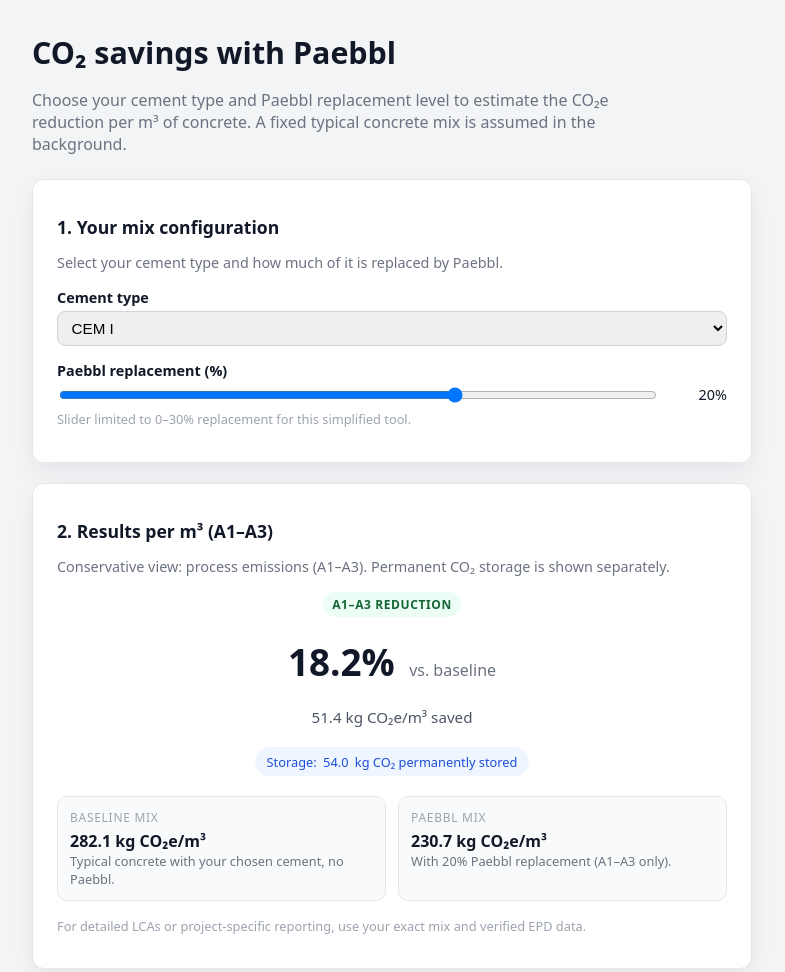
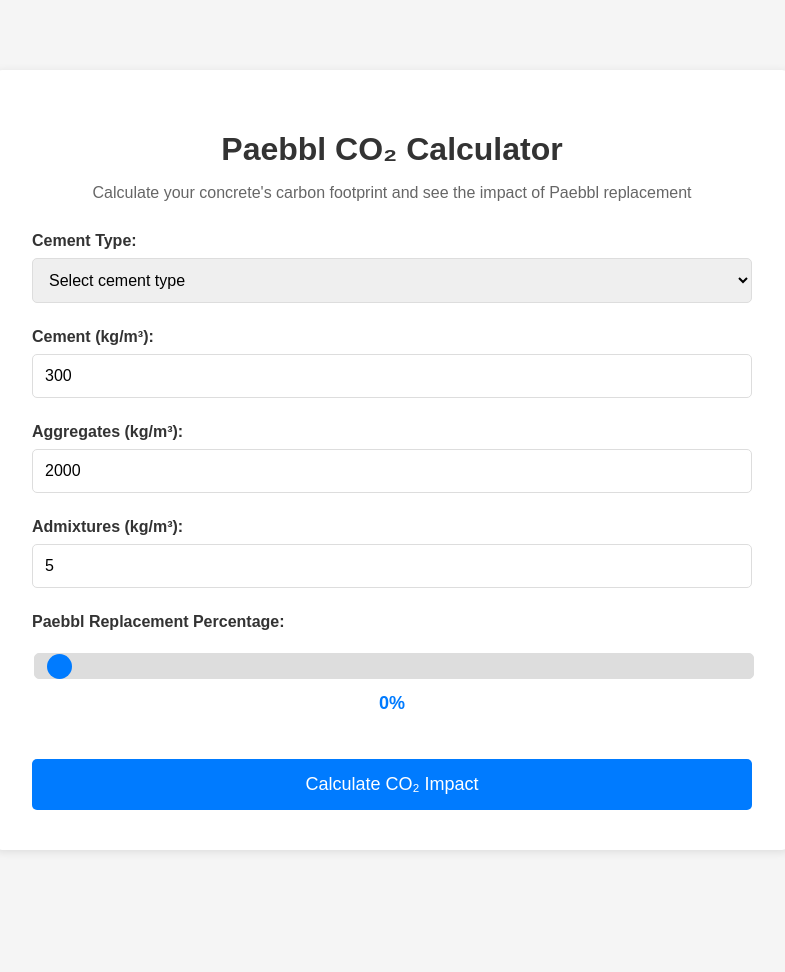
Before and after one commit to renauddupeloux-source/calculator, a plain HTML site: page index.html in a window 1280 px wide. Shown: the whole page, without its empty margins (248-1033 px from the left). After the commit the page ends 920 px from the top, so only its background shows below. Drawn offline with Linux system fonts and the light colour scheme.

Commit message:
index.html

```diff
--- a/index.html
+++ b/index.html
@@ -1,424 +1,294 @@
 <!DOCTYPE html>
 <html lang="en">
 <head>
-  <meta charset="UTF-8" />
-  <title>Paebbl – CO₂ Savings Calculator (Simple)</title>
-  <meta name="viewport" content="width=device-width, initial-scale=1" />
+    <meta charset="UTF-8">
+    <meta name="viewport" content="width=device-width, initial-scale=1.0">
+    <title>Paebbl CO₂ Calculator</title>
     <style>
-    :root {
-      font-family: system-ui, -apple-system, BlinkMacSystemFont, "Segoe UI", sans-serif;
-      color: #111827;
-      background: #f3f4f6;
+        body {
+            font-family: Arial, sans-serif;
+            max-width: 800px;
+            margin: 50px auto;
+            padding: 20px;
+            background-color: #f5f5f5;
         }
-    body {
-      max-width: 720px;
-      margin: 2rem auto;
-      padding: 0 1rem 3rem;
+        .calculator {
+            background: white;
+            padding: 40px;
+            border-radius: 10px;
+            box-shadow: 0 2px 10px rgba(0,0,0,0.1);
         }
-    h1 {
-      font-size: 1.9rem;
-      margin-bottom: 0.25rem;
-    }
-    .subtitle {
-      color: #6b7280;
-      margin-bottom: 1.5rem;
-      max-width: 600px;
-    }
-    .card {
-      background: #ffffff;
-      border-radius: 12px;
-      padding: 1.25rem 1.5rem;
-      box-shadow: 0 10px 25px rgba(15, 23, 42, 0.06);
-      border: 1px solid #e5e7eb;
-      margin-bottom: 1.25rem;
-    }
-    .card h2 {
-      font-size: 1.1rem;
-      margin-bottom: 0.25rem;
-    }
-    .card p.desc {
-      font-size: 0.9rem;
-      color: #6b7280;
-      margin-bottom: 1rem;
+        .form-group {
+            margin-bottom: 25px;
         }
         label {
             display: block;
-      font-size: 0.9rem;
-      font-weight: 600;
-      margin-bottom: 0.25rem;
+            margin-bottom: 8px;
+            font-weight: bold;
+            color: #333;
         }
-    select, input[type="range"] {
+        input, select {
             width: 100%;
-      padding: 0.45rem 0.6rem;
-      border-radius: 8px;
-      border: 1px solid #d1d5db;
-      font-size: 0.95rem;
+            padding: 12px;
+            border: 1px solid #ddd;
+            border-radius: 5px;
             box-sizing: border-box;
+            font-size: 16px;
         }
-    .field {
-      margin-bottom: 0.9rem;
+        .slider-container {
+            margin: 20px 0;
         }
-    .slider-row {
-      display: flex;
-      align-items: center;
-      gap: 0.75rem;
+        .slider {
+            width: 100%;
+            height: 8px;
+            border-radius: 5px;
+            background: #ddd;
+            outline: none;
+            -webkit-appearance: none;
         }
-    input[type="range"] {
-      flex: 1;
-      padding: 0;
+        .slider::-webkit-slider-thumb {
+            -webkit-appearance: none;
+            appearance: none;
+            width: 25px;
+            height: 25px;
+            border-radius: 50%;
+            background: #007bff;
+            cursor: pointer;
+        }
+        .slider::-moz-range-thumb {
+            width: 25px;
+            height: 25px;
+            border-radius: 50%;
+            background: #007bff;
+            cursor: pointer;
+            border: none;
         }
         .slider-value {
-      font-size: 0.9rem;
-      min-width: 3.5rem;
-      text-align: right;
-      font-variant-numeric: tabular-nums;
+            text-align: center;
+            font-size: 18px;
+            font-weight: bold;
+            color: #007bff;
+            margin-top: 10px;
         }
-    .note {
-      font-size: 0.8rem;
-      color: #9ca3af;
-      margin-top: 0.25rem;
+        button {
+            background-color: #007bff;
+            color: white;
+            padding: 15px 30px;
+            border: none;
+            border-radius: 5px;
+            cursor: pointer;
+            font-size: 18px;
+            width: 100%;
+            margin-top: 20px;
         }
-    .results-main {
+        button:hover {
+            background-color: #0056b3;
+        }
+        .results {
+            margin-top: 30px;
+            padding: 25px;
+            background-color: #f8f9fa;
+            border-radius: 8px;
+            display: none;
+        }
+        .result-row {
             display: flex;
-      flex-direction: column;
-      align-items: center;
-      gap: 1.25rem;
+            justify-content: space-between;
+            margin: 15px 0;
+            padding: 10px 0;
+            border-bottom: 1px solid #ddd;
+        }
+        .result-label {
+            font-weight: bold;
+        }
+        .result-value {
+            color: #007bff;
+            font-weight: bold;
+        }
+        .savings {
+            background-color: #d4edda;
+            color: #155724;
+            padding: 15px;
+            border-radius: 5px;
+            margin-top: 20px;
             text-align: center;
         }
-    .badge {
-      padding: 0.25rem 0.6rem;
-      border-radius: 999px;
-      background: #ecfdf5;
-      color: #166534;
-      font-size: 0.75rem;
-      font-weight: 600;
-      text-transform: uppercase;
-      letter-spacing: 0.05em;
+        .savings h3 {
+            margin: 0 0 10px 0;
+            font-size: 24px;
         }
-    .big-number {
-      font-size: 2.3rem;
-      font-weight: 800;
-      font-variant-numeric: tabular-nums;
+        .sequestration {
+            background-color: #e8f4fd;
+            color: #1e5a8a;
+            padding: 15px;
+            border-radius: 5px;
+            margin-top: 20px;
+            text-align: center;
         }
-    .big-number span.small {
-      font-size: 1rem;
-      font-weight: 500;
-      margin-left: 0.3rem;
-      color: #6b7280;
+        .sequestration h3 {
+            margin: 0 0 10px 0;
+            font-size: 24px;
         }
-    .delta-text {
-      font-size: 0.95rem;
-      color: #4b5563;
+        h1 {
+            color: #333;
+            text-align: center;
+            margin-bottom: 10px;
         }
-    .pill {
-      display: inline-flex;
-      align-items: center;
-      gap: 0.4rem;
-      padding: 0.35rem 0.75rem;
-      border-radius: 999px;
-      background: #eff6ff;
-      color: #1d4ed8;
-      font-size: 0.8rem;
-      font-weight: 500;
-    }
-    .summary-grid {
-      display: grid;
-      grid-template-columns: repeat(2, minmax(0, 1fr));
-      gap: 0.75rem;
-      margin-top: 1.25rem;
-      font-size: 0.9rem;
-    }
-    .summary-item {
-      padding: 0.75rem;
-      border-radius: 10px;
-      background: #f9fafb;
-      border: 1px solid #e5e7eb;
-      text-align: left;
-    }
-    .summary-label {
-      font-size: 0.75rem;
-      text-transform: uppercase;
-      letter-spacing: 0.06em;
-      color: #9ca3af;
-      margin-bottom: 0.25rem;
-    }
-    .summary-value {
-      font-size: 1.0rem;
-      font-weight: 600;
-      font-variant-numeric: tabular-nums;
-    }
-    .summary-sub {
-      font-size: 0.8rem;
-      color: #6b7280;
+        .subtitle {
+            text-align: center;
+            color: #666;
+            margin-bottom: 30px;
         }
     </style>
 </head>
 <body>
-  <h1>CO₂ savings with Paebbl</h1>
-  <p class="subtitle">
-    Choose your cement type and Paebbl replacement level to estimate the CO₂e reduction
-    per m³ of concrete. A fixed typical concrete mix is assumed in the background.
-  </p>
+    <div class="calculator">
+        <h1>Paebbl CO₂ Calculator</h1>
+        <p class="subtitle">Calculate your concrete's carbon footprint and see the impact of Paebbl replacement</p>
 
-  <!-- Inputs -->
-  <div class="card">
-    <h2>1. Your mix configuration</h2>
-    <p class="desc">
-      Select your cement type and how much of it is replaced by Paebbl.
-    </p>
-
-    <div class="field">
-      <label for="cementType">Cement type</label>
-      <select id="cementType">
-        <option value="cement_cem1">CEM I</option>
-        <option value="cement_cem2">CEM II</option>
-        <option value="cement_cem3">CEM III</option>
+        <form id="co2-form">
+            <div class="form-group">
+                <label for="cement-type">Cement Type:</label>
+                <select id="cement-type" required>
+                    <option value="">Select cement type</option>
+                    <option value="CEM_I">CEM I</option>
+                    <option value="CEM_II_A">CEM II/A</option>
+                    <option value="CEM_II_B">CEM II/B</option>
+                    <option value="CEM_III_A">CEM III/A</option>
+                    <option value="CEM_III_B">CEM III/B</option>
                 </select>
             </div>
 
-    <div class="field">
-      <label for="replacementPct">Paebbl replacement (%)</label>
-      <div class="slider-row">
-        <input id="replacementPct" type="range" min="0" max="30" step="1" value="20" />
-        <div class="slider-value"><span id="replacementPctValue">20</span>%</div>
+            <div class="form-group">
+                <label for="cement">Cement (kg/m³):</label>
+                <input type="number" id="cement" required min="0" step="0.1" placeholder="e.g., 300" value="300">
             </div>
-      <p class="note">
-        Slider limited to 0–30% replacement for this simplified tool.
-      </p>
+
+            <div class="form-group">
+                <label for="aggregates">Aggregates (kg/m³):</label>
+                <input type="number" id="aggregates" required min="0" step="0.1" placeholder="e.g., 2000" value="2000">
+            </div>
+
+            <div class="form-group">
+                <label for="admixtures">Admixtures (kg/m³):</label>
+                <input type="number" id="admixtures" required min="0" step="0.1" placeholder="e.g., 5" value="5">
+            </div>
+
+            <div class="form-group">
+                <label for="paebbl-replacement">Paebbl Replacement Percentage:</label>
+                <div class="slider-container">
+                    <input type="range" id="paebbl-replacement" class="slider" min="0" max="30" value="0" step="1">
+                    <div class="slider-value" id="slider-value">0%</div>
                 </div>
             </div>
 
-  <!-- Results -->
-  <div class="card">
-    <h2>2. Results per m³ (A1–A3)</h2>
-    <p class="desc">
-      Conservative view: process emissions (A1–A3). Permanent CO₂ storage is shown separately.
-    </p>
+            <button type="submit">Calculate CO₂ Impact</button>
+        </form>
 
-    <div class="results-main">
-      <div class="badge">A1–A3 reduction</div>
-      <div class="big-number">
-        <span id="reductionPct">0.0</span>%
-        <span class="small">vs. baseline</span>
-      </div>
-      <div class="delta-text">
-        <span id="reductionAbs">0.0</span> kg CO₂e/m³ saved
+        <div class="results" id="results">
+            <h2>Results</h2>
+
+            <div class="result-row">
+                <span class="result-label">Baseline Mix CO₂ Footprint:</span>
+                <span class="result-value" id="baseline-co2"></span>
             </div>
 
-      <div class="pill" id="storagePill" style="display:none;">
-        Storage: <span id="storedCO2">0.0</span> kg CO₂ permanently stored
-      </div>
+            <div class="result-row">
+                <span class="result-label">Paebbl Mix CO₂ Footprint:</span>
+                <span class="result-value" id="paebbl-co2"></span>
             </div>
 
-    <div class="summary-grid">
-      <div class="summary-item">
-        <div class="summary-label">Baseline mix</div>
-        <div class="summary-value">
-          <span id="gwpBaseline">0.0</span> kg CO₂e/m³
+            <div class="result-row">
+                <span class="result-label">CO₂ Reduction:</span>
+                <span class="result-value" id="co2-reduction"></span>
             </div>
-        <div class="summary-sub">
-          Typical concrete with your chosen cement, no Paebbl.
+
+            <div class="savings" id="savings">
+                <h3 id="savings-percentage"></h3>
+                <p>Embodied carbon footprint reduction with Paebbl</p>
             </div>
-      </div>
-      <div class="summary-item">
-        <div class="summary-label">Paebbl mix</div>
-        <div class="summary-value">
-          <span id="gwpPaebbl">0.0</span> kg CO₂e/m³
-        </div>
-        <div class="summary-sub">
-          With <span id="replacementSummary">0</span>% Paebbl replacement (A1–A3 only).
+
+            <div class="sequestration" id="sequestration">
+                <h3 id="co2-sequestered"></h3>
+                <p>CO₂ sequestered by Paebbl</p>
             </div>
         </div>
     </div>
 
-    <p class="note" style="margin-top: 1rem;">
-      For detailed LCAs or project-specific reporting, use your exact mix and verified EPD data.
-    </p>
-  </div>
-
     <script>
-    // ------------------------------------------------------------
-    // Engine: JS version of your calculator
-    // ------------------------------------------------------------
-
-    const DEFAULT_EMISSION_FACTORS = {
-      cement_cem1: 0.857,
-      cement_cem2: 0.657,
-      cement_cem3: 0.457,
-      paebbl: 0.0,      // A1-A3 footprint (storage separate)
-      limestone: 0.12,
-      sand: 0.00237,
-      gravel: 0.0101,
-      admix_generic: 1.5,
-      water: 0.0
+        // CO₂ emission factors from your spreadsheet (kg CO₂e / kg)
+        const EMISSION_FACTORS = {
+            cement: {
+                'CEM_I': 0.857,
+                'CEM_II_A': 0.637,
+                'CEM_II_B': 0.512,
+                'CEM_III_A': 0.49,
+                'CEM_III_B': 0.267
+            },
+            aggregates: 0.045,
+            admixtures: 1.5
         };
 
-    const MATERIAL_LABELS = {
-      cement_cem1: "CEM I",
-      cement_cem2: "CEM II",
-      cement_cem3: "CEM III",
-      paebbl: "Paebbl",
-      limestone: "Limestone filler",
-      sand: "Sand",
-      gravel: "Gravel",
-      admix_generic: "Admixture",
-      water: "Water"
-    };
+        // Paebbl factor for CO₂ sequestration (kg CO₂ sequestered per kg Paebbl)
+        const PAEBBL_FACTOR = 0.22;
 
-    function calculate(input) {
-      const baseline = input.baseline || [];
-      const paebbl = input.paebbl || [];
-      const storageFactorPerKgPaebbl =
-        typeof input.storageFactorPerKgPaebbl === "number"
-          ? input.storageFactorPerKgPaebbl
-          : 0.9; // default from TS
-      const includeStorageInNet = !!input.includeStorageInNet;
+        // Update slider value display
+        const slider = document.getElementById('paebbl-replacement');
+        const sliderValue = document.getElementById('slider-value');
 
-      const baselineContributions = baseline.map((mat) => {
-        const ef =
-          typeof mat.ef === "number"
-            ? mat.ef
-            : DEFAULT_EMISSION_FACTORS[mat.key] || 0;
-        const gwp = mat.mass * ef;
-        return {
-          key: mat.key,
-          label: MATERIAL_LABELS[mat.key] || mat.key,
-          gwp,
-          mass: mat.mass,
-          ef
-        };
+        slider.addEventListener('input', function() {
+            sliderValue.textContent = this.value + '%';
         });
-      const gwpBaseline = baselineContributions.reduce((sum, c) => sum + c.gwp, 0);
 
-      const paebblContributions = paebbl.map((mat) => {
-        const ef =
-          typeof mat.ef === "number"
-            ? mat.ef
-            : DEFAULT_EMISSION_FACTORS[mat.key] || 0;
-        const gwp = mat.mass * ef;
-        return {
-          key: mat.key,
-          label: MATERIAL_LABELS[mat.key] || mat.key,
-          gwp,
-          mass: mat.mass,
-          ef
-        };
-      });
-      const gwpPaebbl = paebblContributions.reduce((sum, c) => sum + c.gwp, 0);
+        // Form submission
+        document.getElementById('co2-form').addEventListener('submit', function(e) {
+            e.preventDefault();
 
-      const reductionAbs = gwpBaseline - gwpPaebbl;
-      const reductionPct = gwpBaseline > 0 ? (reductionAbs / gwpBaseline) * 100 : 0;
+            // Get input values
+            const cementType = document.getElementById('cement-type').value;
+            const cement = parseFloat(document.getElementById('cement').value) || 0;
+            const aggregates = parseFloat(document.getElementById('aggregates').value) || 0;
+            const admixtures = parseFloat(document.getElementById('admixtures').value) || 0;
+            const paebblReplacement = parseFloat(document.getElementById('paebbl-replacement').value) || 0;
 
-      const paebblMaterial = paebbl.find((m) => m.key === "paebbl");
-      const co2Stored = paebblMaterial
-        ? paebblMaterial.mass * storageFactorPerKgPaebbl
-        : 0;
-
-      const netClimateImpact = includeStorageInNet
-        ? gwpPaebbl - co2Stored
-        : undefined;
-
-      return {
-        gwpBaseline,
-        gwpPaebbl,
-        reductionAbs,
-        reductionPct,
-        co2Stored,
-        netClimateImpact
-      };
+            if (!cementType) {
+                alert('Please select a cement type');
+                return;
             }
 
-    function generatePaebblMix(baseline, replacementPct, cementKey = "cement_cem3") {
-      const cement = baseline.find((m) => m.key === cementKey);
-      if (!cement) {
-        throw new Error("Cement material " + cementKey + " not found in baseline");
-      }
+            // Calculate baseline CO₂ footprint
+            const cementCO2 = cement * EMISSION_FACTORS.cement[cementType];
+            const aggregatesCO2 = aggregates * EMISSION_FACTORS.aggregates;
+            const admixtureCO2 = admixtures * EMISSION_FACTORS.admixtures;
+            const baselineCO2 = cementCO2 + aggregatesCO2 + admixtureCO2;
 
-      const paebblMass = (cement.mass * replacementPct) / 100;
-      const remainingCement = cement.mass - paebblMass;
+            // Calculate Paebbl mix CO₂ footprint
+            const replacementFactor = paebblReplacement / 100;
+            const reducedCementQuantity = cement * (1 - replacementFactor);
+            const reducedCementCO2 = reducedCementQuantity * EMISSION_FACTORS.cement[cementType];
+            const paebblMixCO2 = reducedCementCO2 + aggregatesCO2 + admixtureCO2;
 
-      const paebblMix = baseline.map((m) => {
-        if (m.key === cementKey) {
-          return Object.assign({}, m, { mass: remainingCement });
-        }
-        return Object.assign({}, m);
+            // Calculate embodied carbon reduction
+            const co2Reduction = baselineCO2 - paebblMixCO2;
+            const reductionPercentage = (co2Reduction / baselineCO2) * 100;
+
+            // Calculate CO₂ sequestration
+            const paebblQuantity = cement * replacementFactor;
+            const co2Sequestered = paebblQuantity * PAEBBL_FACTOR;
+
+            // Display embodied carbon results
+            document.getElementById('baseline-co2').textContent = baselineCO2.toFixed(1) + ' kg CO₂e/m³';
+            document.getElementById('paebbl-co2').textContent = paebblMixCO2.toFixed(1) + ' kg CO₂e/m³';
+            document.getElementById('co2-reduction').textContent = co2Reduction.toFixed(1) + ' kg CO₂e/m³';
+            document.getElementById('savings-percentage').textContent = reductionPercentage.toFixed(1) + '% Reduction';
+
+            // Display sequestration results
+            document.getElementById('co2-sequestered').textContent = co2Sequestered.toFixed(1) + ' kg CO₂/m³ Sequestered';
+
+            // Show results
+            document.getElementById('results').style.display = 'block';
+            document.getElementById('results').scrollIntoView({ behavior: 'smooth' });
         });
-
-      paebblMix.push({ key: "paebbl", mass: paebblMass });
-
-      return paebblMix;
-    }
-
-    // ------------------------------------------------------------
-    // UI wiring (simple)
-    // ------------------------------------------------------------
-
-    const cementTypeEl = document.getElementById("cementType");
-    const replacementPctEl = document.getElementById("replacementPct");
-    const replacementPctValueEl = document.getElementById("replacementPctValue");
-
-    const gwpBaselineEl = document.getElementById("gwpBaseline");
-    const gwpPaebblEl = document.getElementById("gwpPaebbl");
-    const reductionAbsEl = document.getElementById("reductionAbs");
-    const reductionPctEl = document.getElementById("reductionPct");
-    const replacementSummaryEl = document.getElementById("replacementSummary");
-
-    const storagePillEl = document.getElementById("storagePill");
-    const storedCO2El = document.getElementById("storedCO2");
-
-    function format(x, decimals) {
-      return Number(x).toFixed(decimals);
-    }
-
-    function buildBaseline(cementKey) {
-      // Fixed "typical" concrete mix per m³ (adjust as needed)
-      return [
-        { key: cementKey, mass: 300 },       // cement
-        { key: "limestone", mass: 50 },
-        { key: "sand", mass: 800 },
-        { key: "gravel", mass: 950 },
-        { key: "admix_generic", mass: 5 },
-        { key: "water", mass: 180 }
-      ];
-    }
-
-    function recalc() {
-      const cementKey = cementTypeEl.value;
-      const replacementPct = parseFloat(replacementPctEl.value) || 0;
-
-      replacementPctValueEl.textContent = replacementPct.toString();
-      replacementSummaryEl.textContent = replacementPct.toString();
-
-      const baseline = buildBaseline(cementKey);
-      const paebblMix = generatePaebblMix(baseline, replacementPct, cementKey);
-
-      const result = calculate({
-        baseline,
-        paebbl: paebblMix,
-        storageFactorPerKgPaebbl: 0.9,
-        includeStorageInNet: false   // we explicitly don't use net in UI
-      });
-
-      gwpBaselineEl.textContent = format(result.gwpBaseline, 1);
-      gwpPaebblEl.textContent = format(result.gwpPaebbl, 1);
-      reductionAbsEl.textContent = format(result.reductionAbs, 1);
-      reductionPctEl.textContent = format(result.reductionPct, 1);
-
-      if (result.co2Stored && result.co2Stored > 0.0001) {
-        storagePillEl.style.display = "inline-flex";
-        storedCO2El.textContent = format(result.co2Stored, 1);
-      } else {
-        storagePillEl.style.display = "none";
-      }
-    }
-
-    [cementTypeEl, replacementPctEl].forEach((el) => {
-      el.addEventListener("input", recalc);
-      el.addEventListener("change", recalc);
-    });
-
-    // Initial run
-    recalc();
     </script>
 </body>
 </html>
```
Lines whose indentation alone changed are shown as unchanged.
